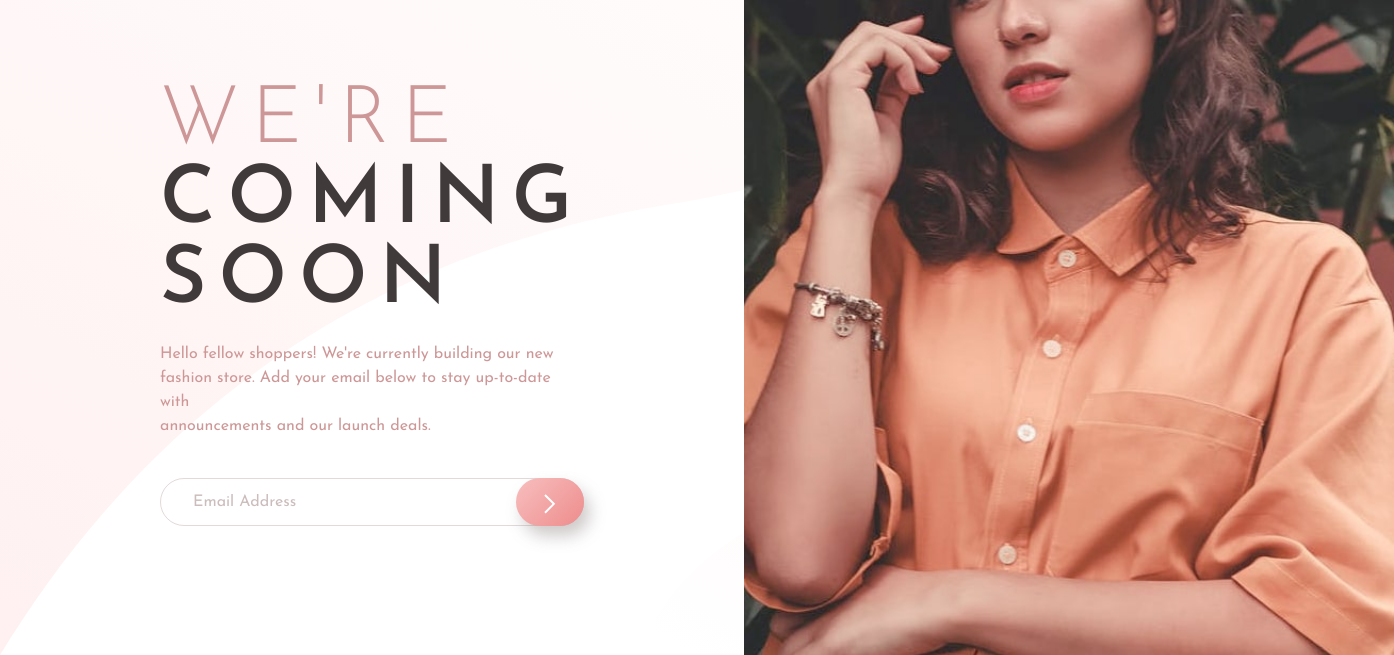
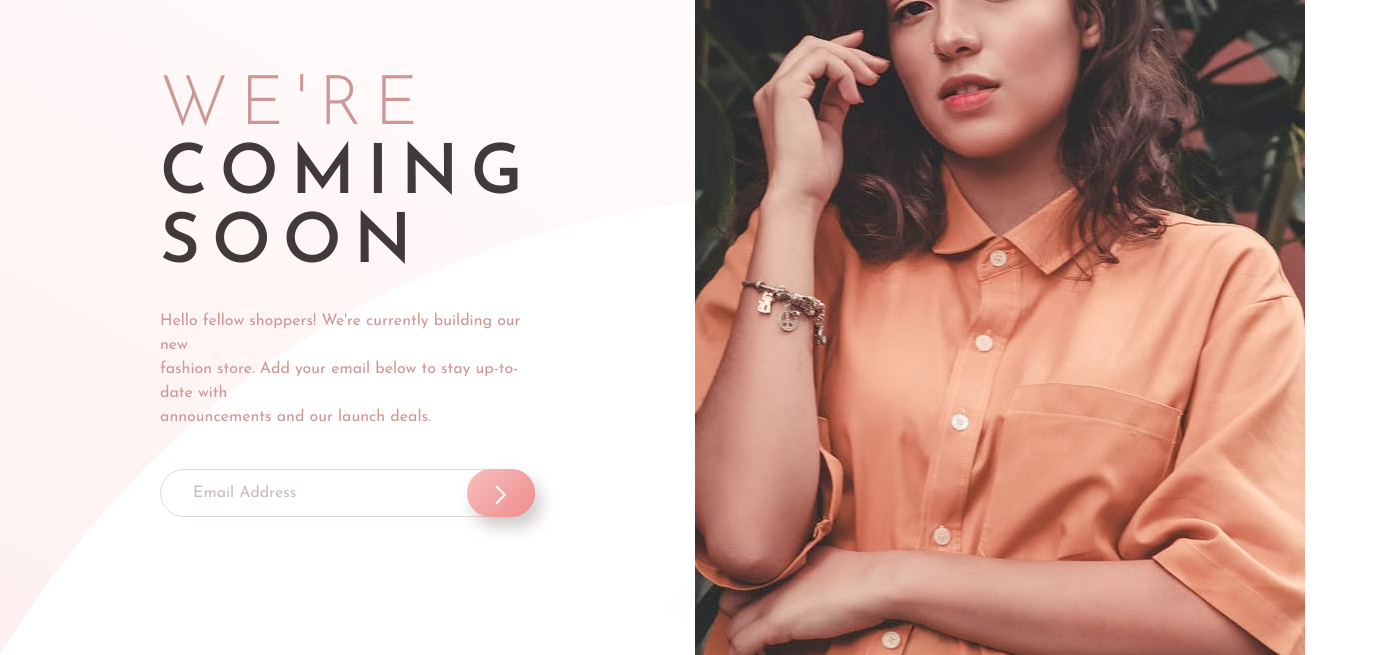
Before and after one commit to victoriad05/coming_soon_page, a plain HTML site: page index.html in a window 1280 px wide. Shown: the part 145-800 px from the top of the page, 1394 px wide, since content can reach past the window. Drawn offline with Linux system fonts and the light colour scheme.

Commit message:
Correction of CSS params

```diff
--- a/styles.css
+++ b/styles.css
@@ -42,7 +42,7 @@ header {
 
 .info-container {
   flex-direction: column;
-  gap: 50px;
+  gap: 40px;
   padding: 90px 160px;
 }
 
@@ -51,14 +51,14 @@ header {
 }
 
 .main-content h1 {
-  font-size: 5rem;
+  font-size: 4.3rem;
   text-transform: uppercase;
   letter-spacing: 12px;
   color: var(--neutral-dark-grayish-red);
 }
 
 .title-part {
-  font-size: 5rem;
+  font-size: 4.3rem;
   text-transform: uppercase;
   font-weight: 200;
   color: var(--primary-desaturated-red);
@@ -68,12 +68,13 @@ header {
   font-size: 1rem;
   line-height: 1.5;
   color: var(--primary-desaturated-red);
-  padding: 20px 0 40px 0;
+  padding: 30px 0 40px 0;
 }
 
 .img-desktop {
-  width: 650px;
+  max-width: 650px;
   height: auto;
+  /* max-height: 100vh; */
   object-fit: cover;
 }
 
@@ -152,6 +153,7 @@ small {
 .form-container.error small {
   visibility: visible;
 }
+
 
 @media screen and (max-width: 820px) {
   .nav-logo {
```
